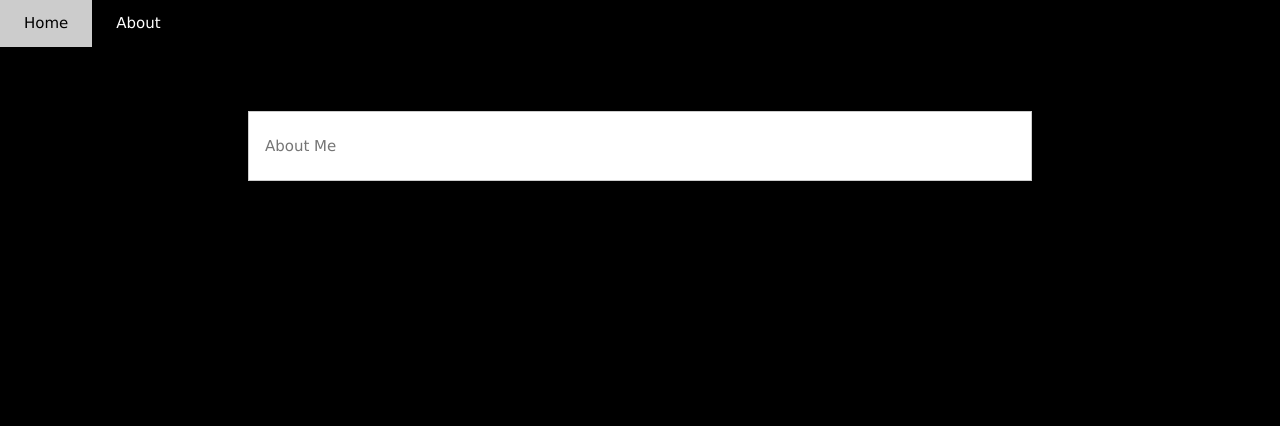
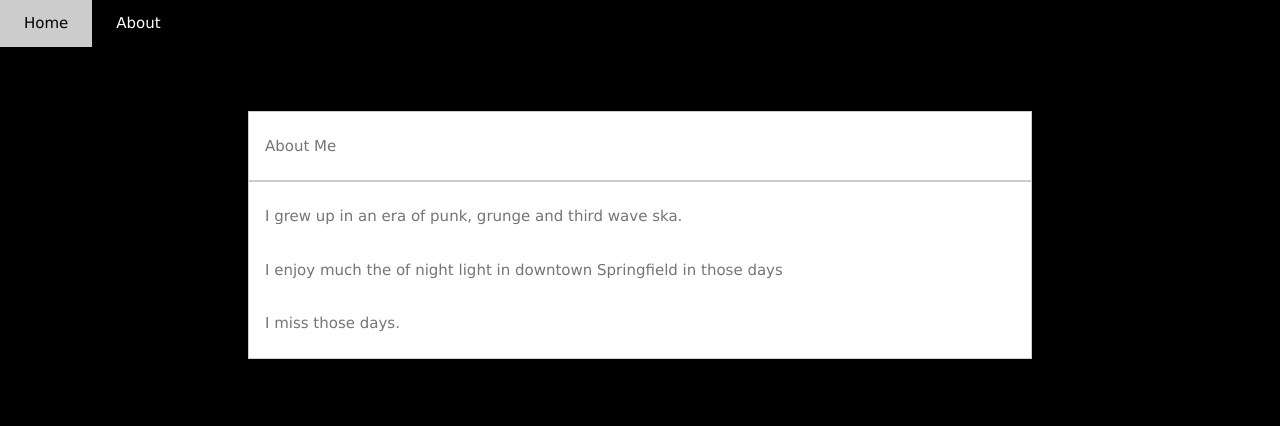
Before and after one commit to mr0165061/expressServer, a website: page about.html in a window 1280 px wide. Drawn offline with nearby package versions, Linux system fonts and the light colour scheme.

Commit message:
added changes to the about page

```diff
--- a/about.html
+++ b/about.html
@@ -25,6 +25,13 @@
                     <p class="w3-padding">About Me</p>
                 </div>
             </div>
+            <div class="w3-row-padding" style="margin: 0 -16px">
+                <div class="w3-border w3-white w3-text-grey">
+                    <p class="w3-padding">I grew up in an era of punk, grunge and third wave ska.</p>
+                    <p class="w3-padding">I enjoy much the of night light in downtown Springfield in those days</p>
+                    <p class="w3-padding">I miss those days.</p>
+                </div>
+            </div>
         </div>
     </div>
 </body>
```
